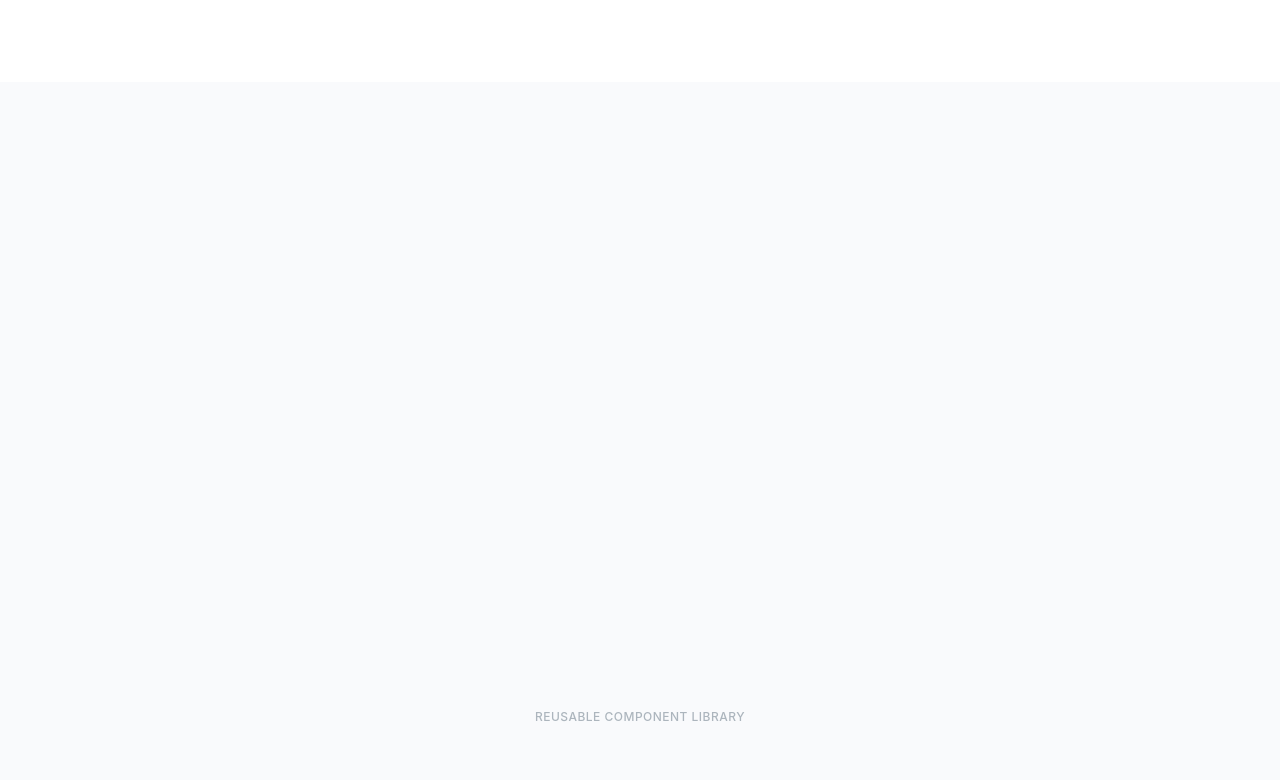
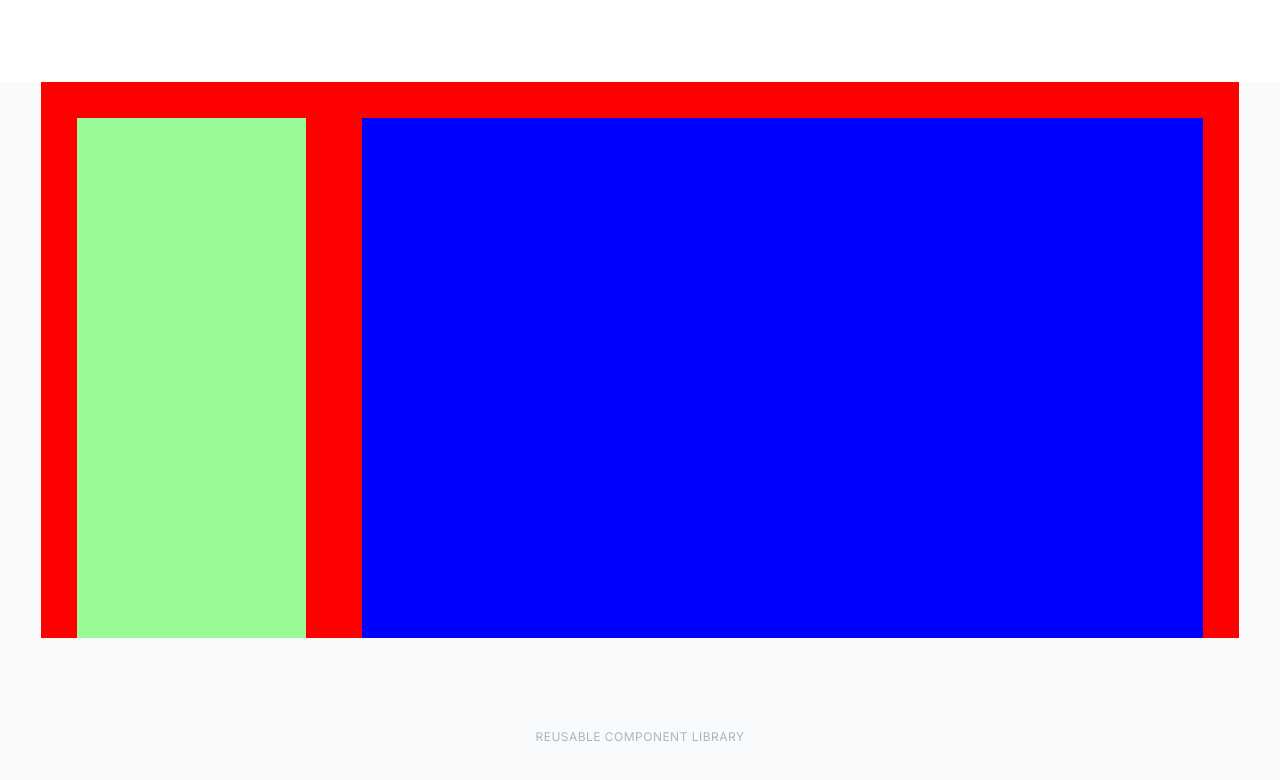
Before and after one commit to js-tasks-ru/htmlcss-20221107_k563ke70, a website: page pages/template.html in a window 1280 px wide. Drawn offline with Linux system fonts and the light colour scheme.

Commit message:
добавить отступы

```diff
--- a/assets/fonts/fonts.css
+++ b/assets/fonts/fonts.css
@@ -1 +1,3 @@
 @import url('https://fonts.googleapis.com/css2?family=Roboto:ital,wght@0,100;0,300;0,400;0,500;0,700;0,900;1,100;1,300;1,400;1,500;1,700;1,900&display=swap');
+@import url('https://fonts.googleapis.com/css2?family=Source+Sans+Pro&display=swap');
+@import url('https://fonts.googleapis.com/css2?family=Inter&display=swap');
--- a/pages/template.css
+++ b/pages/template.css
@@ -7,7 +7,6 @@
 .footer {
     padding-top: 92px;
     padding-bottom: 56px;
-    background: cornflowerblue;
     text-align: center;
     background: #F9FAFC;
 }
@@ -20,7 +19,10 @@
     text-transform: uppercase;
     /* Gray 3 */
     color: #ACB5BD;
+    margin: 0;
 }
+
+
 
 .page {
     height: 100vh;
@@ -29,12 +31,43 @@
 }
 
 .main {
+    width: 100%;
+    height: 100%;
+    background: #F9FAFC;
+    /* padding: 36px 36px 36px 36px; */
+
+}
+
+.container {
+    /* width: 100%;
+    height: 100%; */
+    padding: 36px 36px 36px 36px;
+    background: red;
+}
+
+.main__container {
+    max-width: 1126px;
+    height: 100%;
+    /* background: #F9FAFC; */
     display: grid;
     grid-template-columns: auto 1fr;
+
     gap: 56px;
-    background: #F9FAFC;
+    margin: 0 auto;
+    /* padding: 36px 36px 0 36px; */
+
+    /* margin: 15px 15px 0 15px; */
+
+
 }
 
 .main__menu {
     width: 229px;
+    background-color: palegreen;
 }
+
+.main__components {
+    height: 100%;
+    width: 100%;
+    background: blue;
+}
--- a/pages/template.html
+++ b/pages/template.html
@@ -12,9 +12,11 @@
 <body>
     <div class="page">
         <header class="header"></header>
-        <main class="main">
-            <div class="main__menu"></div>
-            <div class="main__components"></div>
+        <main class="main ">
+            <div class="container main__container">
+                <div class="main__menu"></div>
+                <div class="main__components"></div>
+            </div>
         </main>
         <footer class="footer">
             <h5 class="footer__title">Reusable component library</h5>
```
